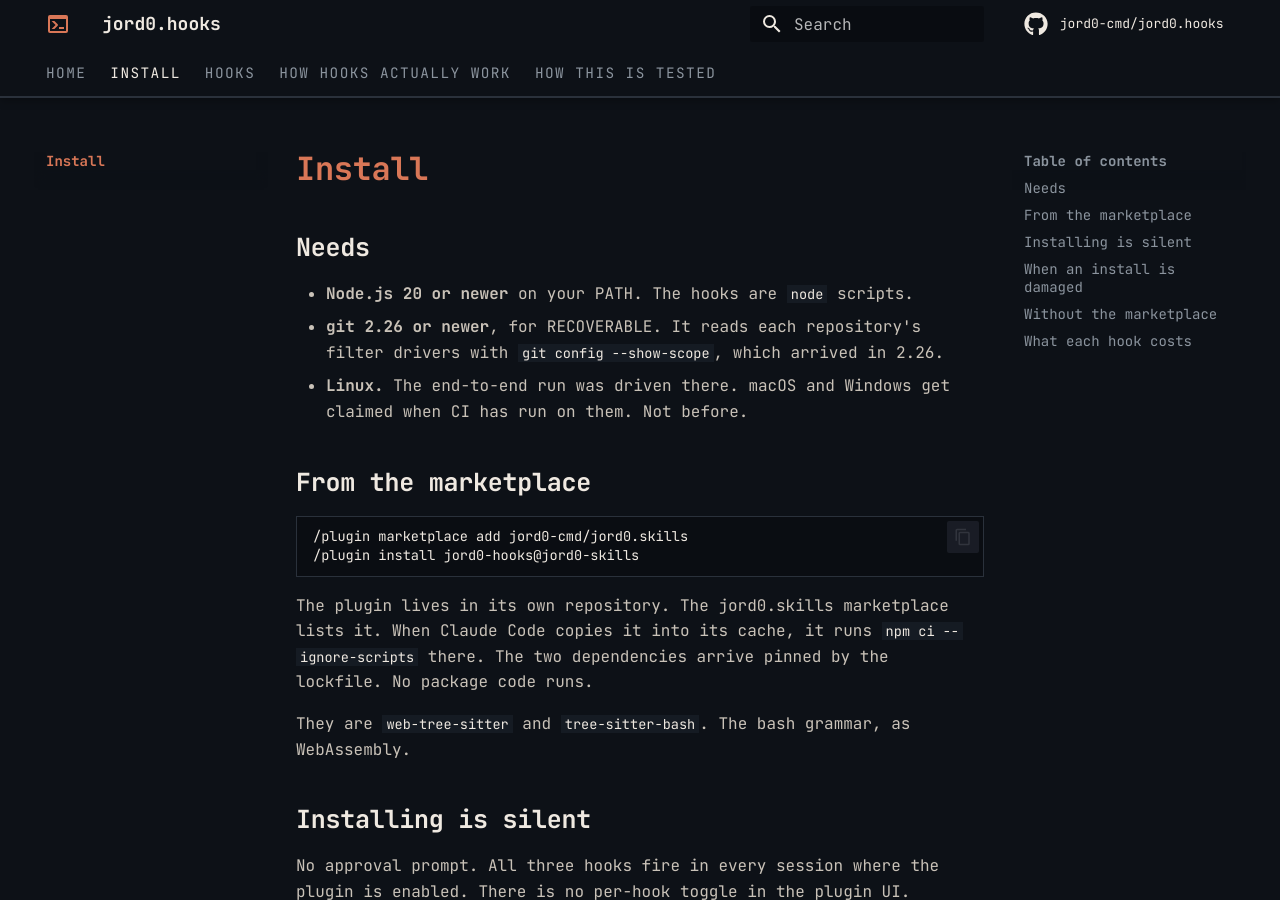
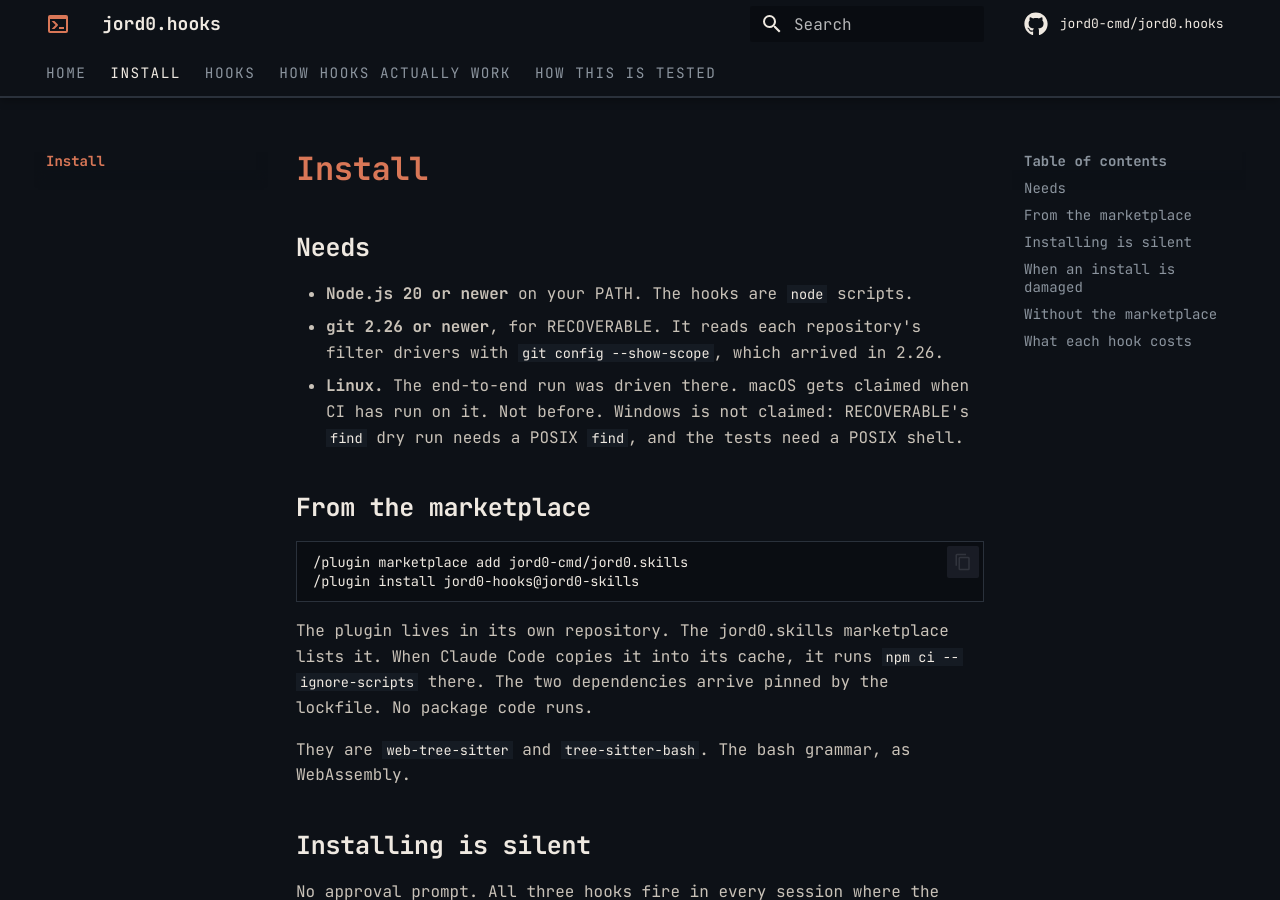
Before and after one commit to jord0-cmd/jord0.hooks, an MkDocs documentation site: the page built from docs/install.md, in a window 1280 px wide and 900 px high. Built offline with MkDocs 1.6.1 and Material for MkDocs 9.7.7, drawn with Linux system fonts in a browser that asks for light colours; comment, search, counter and statistics services are not loaded.

Commit message:
Round 1b, finding 28: Windows is not claimed, and the docs stop promising it will be by CI
README and the install page said Windows gets claimed "when CI has run on it", but round 1
took Windows out of the CI matrix until the fixtures are portable, so that could never happen
as written. Both now claim Linux, macOS after CI, and say why Windows is not claimed. The
RECOVERABLE page names what changes there: with no system `find` to dry-run with, a `find`
delete is judged against its whole root, the stricter answer.

Co-Authored-By: Claude Opus 5.5 <noreply@anthropic.com>

```diff
--- a/docs/install.md
+++ b/docs/install.md
@@ -4,7 +4,7 @@
 
 - **Node.js 20 or newer** on your PATH. The hooks are `node` scripts.
 - **git 2.26 or newer**, for RECOVERABLE. It reads each repository's filter drivers with `git config --show-scope`, which arrived in 2.26.
-- **Linux.** The end-to-end run was driven there. macOS and Windows get claimed when CI has run on them. Not before.
+- **Linux.** The end-to-end run was driven there. macOS gets claimed when CI has run on it. Not before. Windows is not claimed: RECOVERABLE's `find` dry run needs a POSIX `find`, and the tests need a POSIX shell.
 
 ## From the marketplace
 
```
Also changed, not shown: README.md (+1 -1 lines), docs/hooks/recoverable.md (+1 -0 lines).
